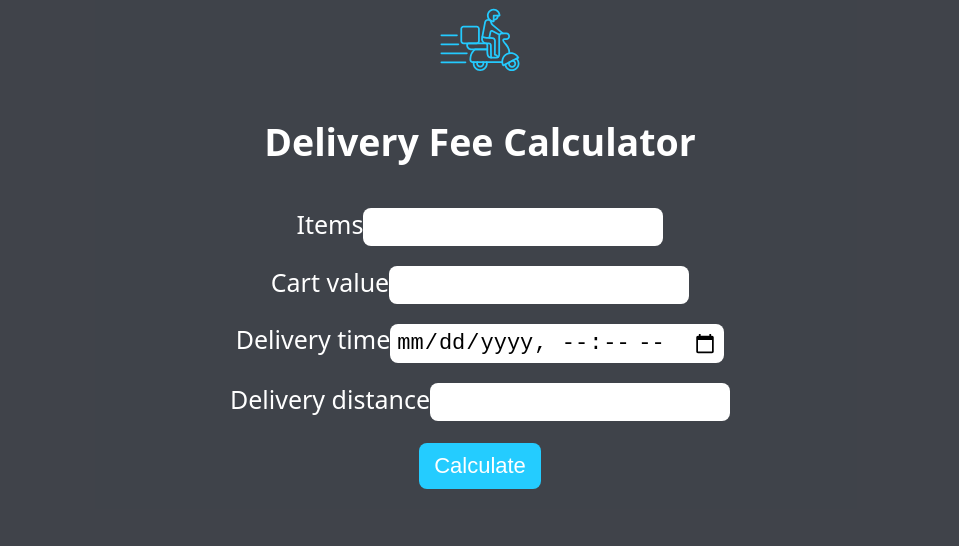
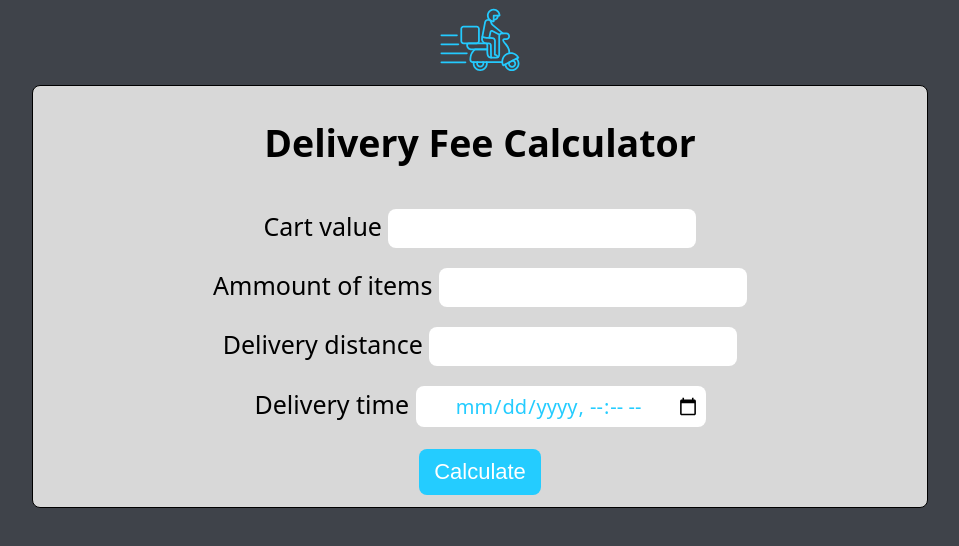
Before and after one commit to acamaras0/Delivery-Fee-Calculator, a React (Create React App) app in the folder client/: page / in a window 1280 px wide. Shown: the top 546 px of the page, without its empty margins (160-1119 px from the left). Built offline with nearby package versions, Linux system fonts and the light colour scheme.

Commit message:
form style changes

```diff
--- a/client/package.json
+++ b/client/package.json
@@ -1,5 +1,5 @@
 {
-  "name": "cleint",
+  "name": "client",
   "version": "0.1.0",
   "private": true,
   "dependencies": {
--- a/client/src/components/Calculator.tsx
+++ b/client/src/components/Calculator.tsx
@@ -55,9 +55,9 @@ const Calculator = ({
   }
 
   return (
-    <div style={{ color: "#24ccff" }}>
+    <div>
       <p>Total: </p>
-      <p>{deliveryFee.toFixed(2)}€</p>
+      <p style={{ color: "#24ccff" }}>{deliveryFee.toFixed(2)}€</p>
     </div>
   );
 };
--- a/client/src/components/InputForm/InputForm.css
+++ b/client/src/components/InputForm/InputForm.css
@@ -1,9 +1,15 @@
-form.input-form {
+.container {
+  padding-left: 15vw;
+  padding-right: 15vw;
   display: flex;
   flex-direction: column;
-  justify-content: center;
+}
+
+form.input-form {
+  background-color: rgb(216, 216, 216);
+  border: 1px solid;
+  border-radius: 8px;
   font-size: calc(9px + 2vmin);
-  color: white;
 }
 
 .input-form input {
@@ -11,7 +17,13 @@ form.input-form {
   padding: 6px;
   border-radius: 8px;
   border: none;
-  font-size: calc(6px + 2vmin);
+  font-size: calc(4px + 2vmin);
+}
+
+input {
+  color: #24ccff;
+  font-family: inherit;
+  text-align: center;
 }
 
 .button {
--- a/client/src/components/InputForm/InputForm.tsx
+++ b/client/src/components/InputForm/InputForm.tsx
@@ -16,12 +16,24 @@ const InputForm = () => {
   };
 
   return (
+    <div className="container">
       <form className="input-form" onSubmit={handleSubmit}>
         <div className="input-form__title">
           <h2>Delivery Fee Calculator</h2>
         </div>
         <div className="input-form__input">
-        <label>Items</label>
+          <label> Cart value </label>
+          <input
+            type="number"
+            placeholder=""
+            onChange={(e) => {
+              setCartValue(e.target.valueAsNumber);
+            }}
+            required
+          />
+        </div>
+        <div className="input-form__input">
+          <label> Ammount of items </label>
           <input
             type="number"
             placeholder=""
@@ -32,18 +44,18 @@ const InputForm = () => {
           />
         </div>
         <div className="input-form__input">
-        <label>Cart value</label>
+          <label> Delivery distance </label>
           <input
             type="number"
             placeholder=""
             onChange={(e) => {
-            setCartValue(e.target.valueAsNumber);
+              setDeliveryDistance(e.target.valueAsNumber);
             }}
             required
           />
         </div>
         <div className="input-form__input">
-        <label>Delivery time</label>
+          <label> Delivery time </label>
           <input
             type="datetime-local"
             onChange={(e: any) => {
@@ -52,17 +64,6 @@ const InputForm = () => {
               const timestamp = datetime[1].split(":")[0];
               setDeliveryTime(Number(timestamp));
               setDeliveryDate(datestamp);
-          }}
-          required
-        />
-      </div>
-      <div className="input-form__input">
-        <label>Delivery distance</label>
-        <input
-          type="number"
-          placeholder=""
-          onChange={(e) => {
-            setDeliveryDistance(e.target.valueAsNumber);
             }}
             required
           />
@@ -84,6 +85,7 @@ const InputForm = () => {
           ) : null}
         </div>
       </form>
+    </div>
   );
 };
 
```
Lines whose indentation alone changed are shown as unchanged.
